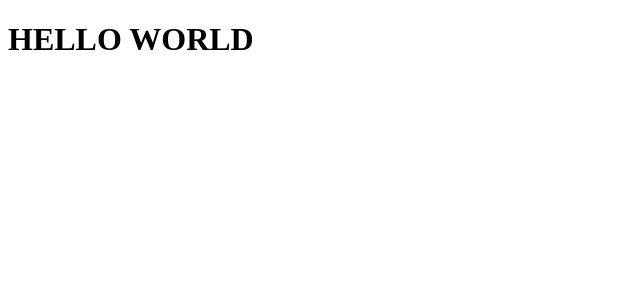
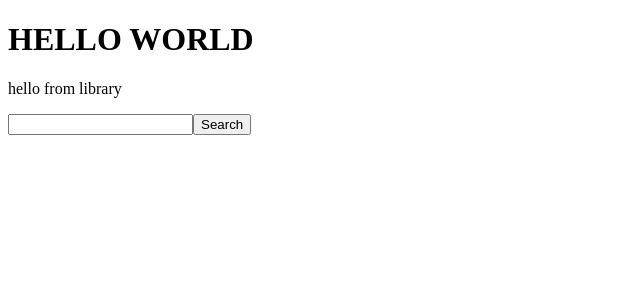
Before and after one commit to Mohammad-W-Momani/GeekBooks, a React (Create React App) app in the folder front-end/: page /library in a window 1280 px wide. Shown: the top 300 px of the page, without its empty margins (0-640 px from the left). Built offline with nearby package versions, Linux system fonts and the light colour scheme; the HTML template or start-up script is replaced by a standard one.

Commit message:
creating Books search components FE

```diff
--- a/front-end/src/App.js
+++ b/front-end/src/App.js
@@ -1,29 +1,13 @@
-import React, { Component } from 'react';
-import './App.css';
+import React, { Component } from "react";
+import "./App.css";
+import Library from "./components/library/Library";
 
-// Class component
-export default class App extends Component {
-  constructor(props) {
-    super(props);
-    this.state = {};
-  }
-  render() {
-    return (
-      <div>
-        <h1>HELLO WORLD</h1>
-      </div>
-    );
-  }
-}
-
-/*
-// functional component
 const App = () => {
   return (
     <div>
       <h1>HELLO WORLD</h1>
+      <Library />
     </div>
   );
 };
 export default App;
-*/
--- /dev/null
+++ b/front-end/src/components/library/Library.js
@@ -0,0 +1,22 @@
+import React from "react";
+import { useState } from "react";
+import SearchInput from "./SearchInput";
+
+const Library = () => {
+  const [books, setbooks] = useState([]);
+  const [searchBox, setsearchBox] = useState("");
+
+  const handleSearch = (e) => {
+    console.log(e.target.value);
+    setsearchBox(e.target.value);
+  };
+
+  return (
+    <div>
+      <p>hello from library</p>
+      <SearchInput handleSearch={handleSearch} />
+    </div>
+  );
+};
+
+export default Library;
--- /dev/null
+++ b/front-end/src/components/library/SearchInput.js
@@ -0,0 +1,14 @@
+import React from "react";
+
+const SearchInput = (props) => {
+  return (
+    <div>
+      <form action="">
+        <input type="text" onChange={props.handleSearch} />
+        <button type="submit">Search</button>
+      </form>
+    </div>
+  );
+};
+
+export default SearchInput;
```
